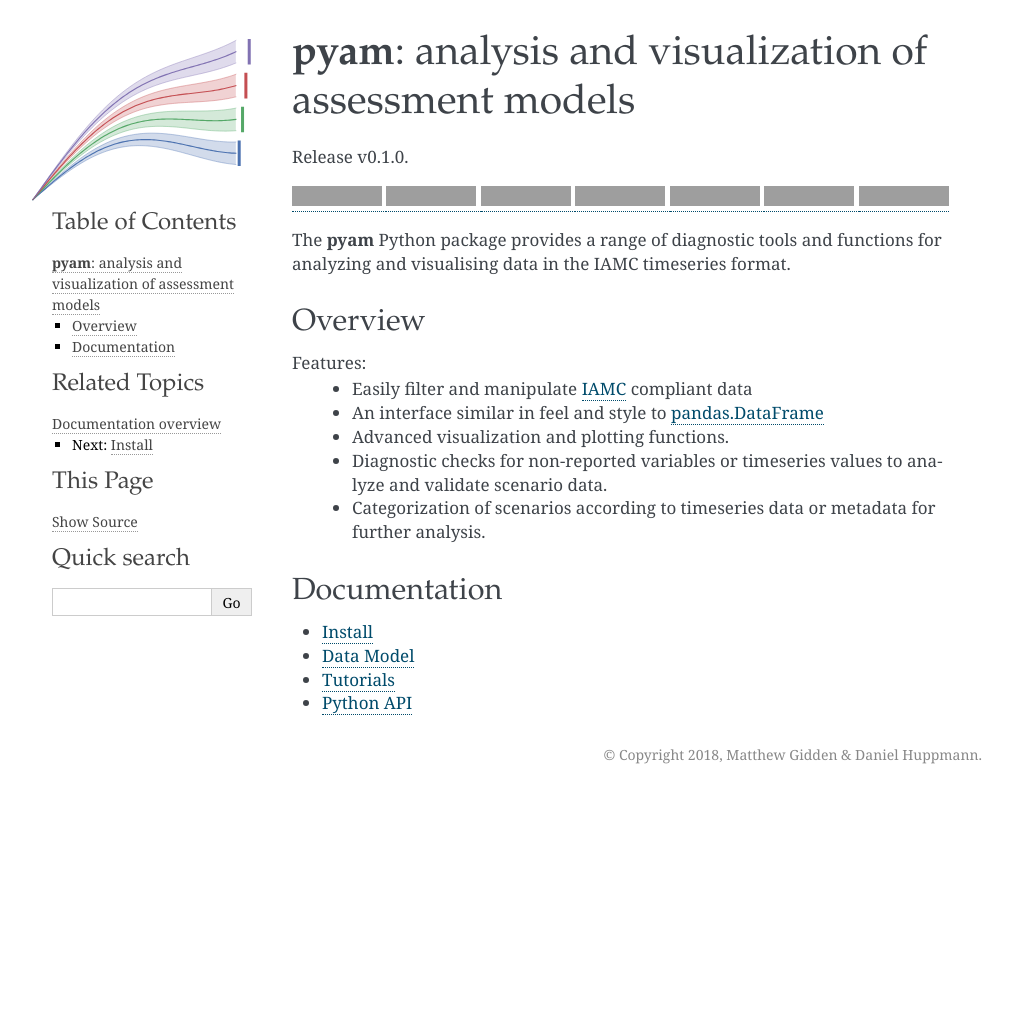
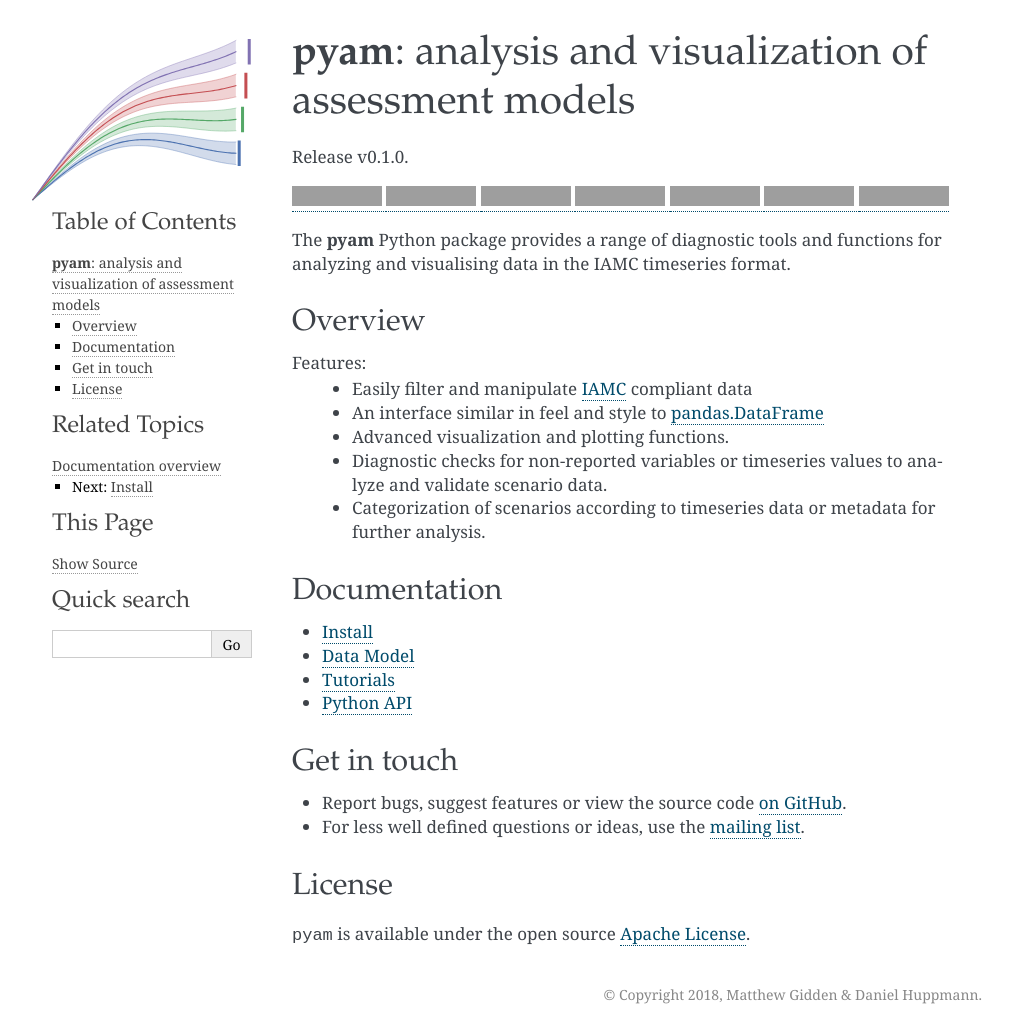
Before and after one commit to IAMconsortium/pyam, a Sphinx documentation site: the page built from doc/source/index.rst, in a window 1280 px wide, cut to the strip 0-1034 px from the top of the page. Shown: the whole strip, without its empty margins (128-1140 px from the left). Built offline with Sphinx 7.4.7, drawn with Linux system fonts in a browser that asks for light colours; pages that are not in the unit, such as notebooks, are missing from menus; before the commit the page ends 900 px from its top, so only the background shows below that; grey boxes are pictures that could not be loaded.

Commit message:
add get in touch and license

```diff
--- a/doc/source/index.rst
+++ b/doc/source/index.rst
@@ -57,3 +57,20 @@ Documentation
    tutorials
    examples/index
    api
+
+
+Get in touch
+------------
+
+- Report bugs, suggest features or view the source code `on GitHub`_.
+- For less well defined questions or ideas, use the `mailing list`_.
+
+.. _mailing list: https://groups.google.com/forum/#!forum/pyam
+.. _on GitHub: http://github.com/IAMconsortium/pyam
+
+License
+-------
+
+:code:`pyam` is available under the open source `Apache License`_.
+
+.. _Apache LIcense: http://www.apache.org/licenses/LICENSE-2.0.html
```
